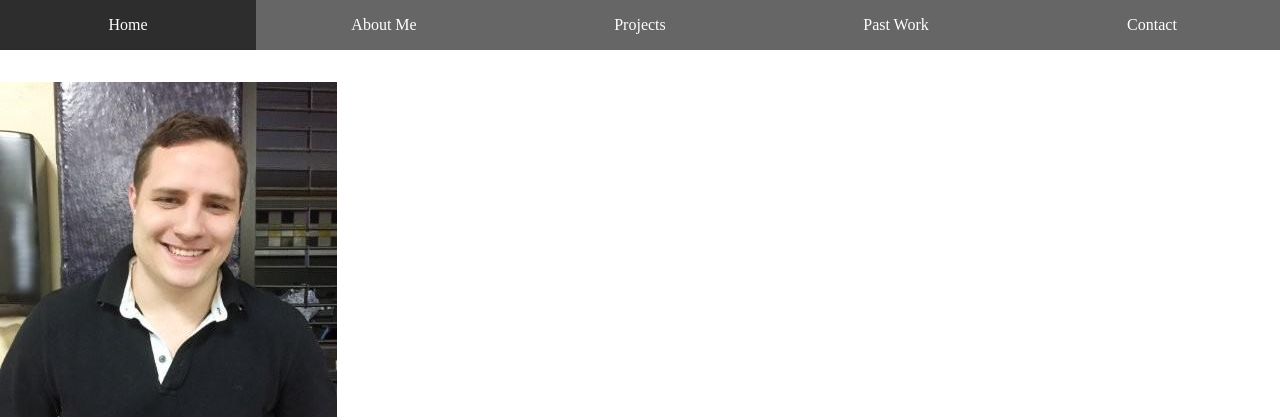
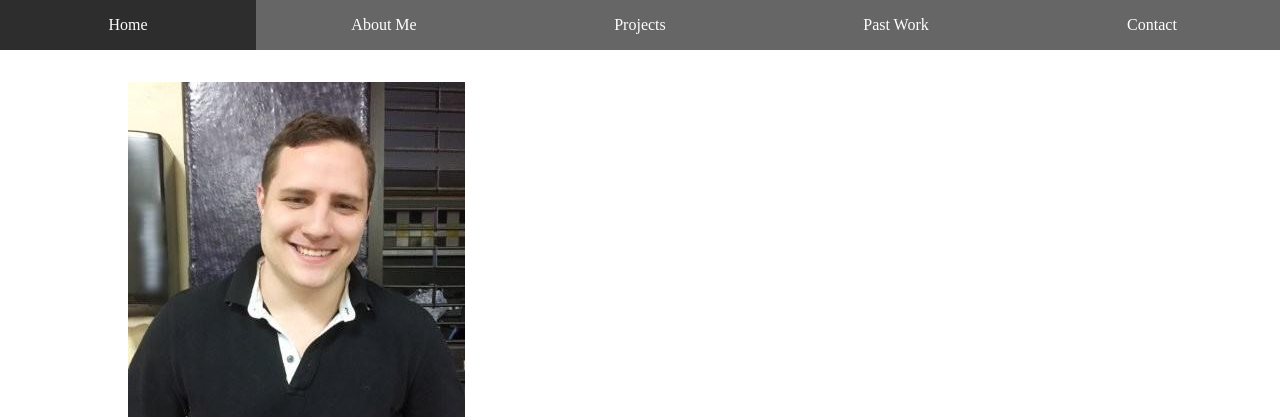
Before and after one commit to jt-rose/portfolio, a website with bundled scripts: page index.html in a window 1280 px wide. Shown: the top 417 px of the page. Built offline with nearby package versions, Linux system fonts and the light colour scheme.

Commit message:
add centering for display-flex on body

```diff
--- a/sass/_global.scss
+++ b/sass/_global.scss
@@ -10,4 +10,9 @@ body {
   display: flex;
   flex-direction: column;
   gap: 2em;
+  align-items: center;
 }
+
+main {
+  max-width: 80%;
+}
--- a/sass/sections/_header.scss
+++ b/sass/sections/_header.scss
@@ -1,4 +1,8 @@
 @use "../themes/colors";
+
+header {
+  width: 100%;
+}
 
 header nav {
   display: flex;
```
Also changed, not shown: styles/styles.css, 1 other file.
